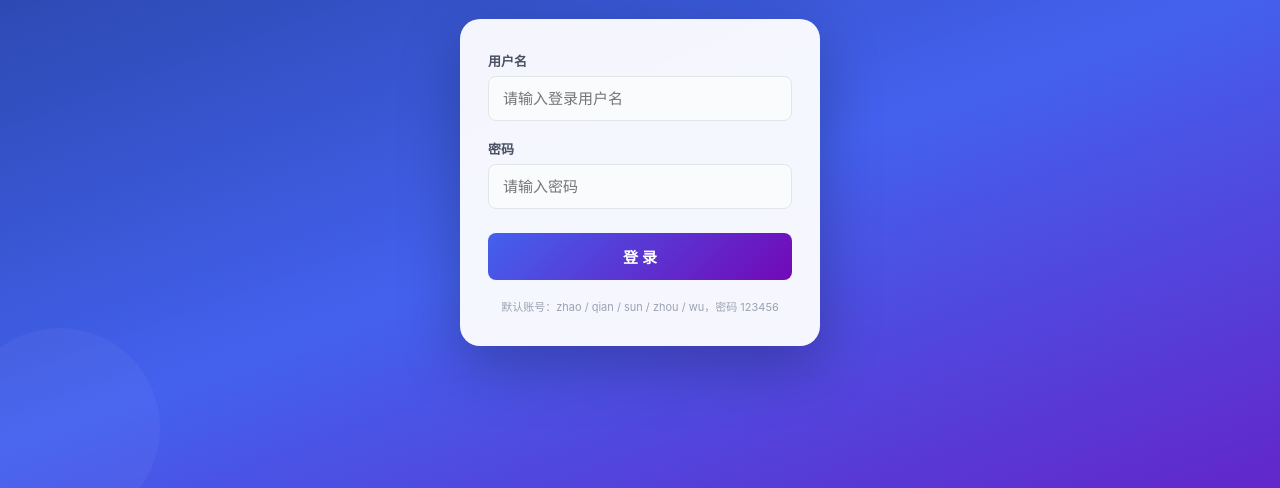
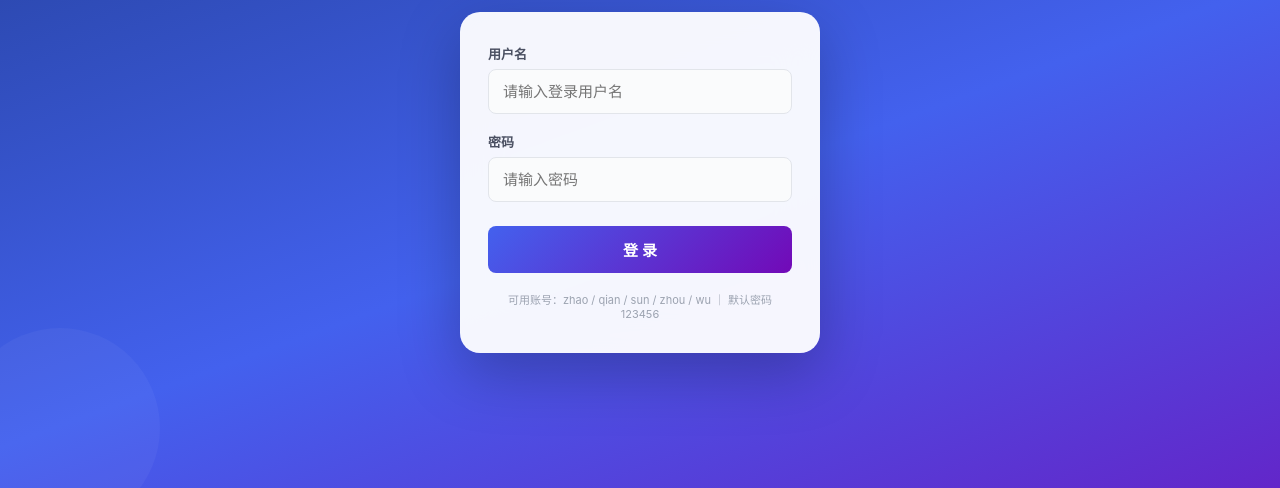
Before and after one commit to fendouxiaoqingnian2026/property-repair-system, a website: page mobile.html in a window 1280 px wide. Shown: the part 312-800 px from the top of the page. Drawn offline with Linux system fonts and the light colour scheme.

Commit message:
v3.58: 手机端登录页动态显示后台所有可用师傅账号
改进：
- 登录页 hint 不再写死默认账号，改为动态读取 localStorage 中所有技师
- 显示格式：可用账号：zhao / qian / sun / zhou / wu / xulei ｜ 默认密码 123456
- 登录失败时列出所有可用用户名
- 同浏览器下自动显示 PC 后台创建的自定义账号（如 xulei）

```diff
--- a/mobile.html
+++ b/mobile.html
@@ -145,7 +145,7 @@ input,select,textarea{font-family:inherit;font-size:inherit;}
     </div>
     <button class="btn-login" type="button" onclick="doLogin()">登  录</button>
     <div class="login-error" id="loginError"></div>
-    <div class="login-hint" id="loginHint">默认账号：zhao / qian / sun / zhou / wu，密码 123456</div>
+    <div class="login-hint"><span id="loginHint">加载中...</span></div>
   </div>
 </div>
 
@@ -306,7 +306,8 @@ async function doLogin() {
     const techs = getTechnicians();
     const tech = techs.find(function(t) { return t.username === username && t.password === hash; });
     if (!tech) {
-      errEl.textContent = '用户名或密码错误';
+      var availNames = techs.map(function(t){return t.username;}).join('、');
+      errEl.textContent = '用户名或密码错误（可用账号: ' + availNames + '）';
       errEl.style.display = 'block';
       return;
     }
@@ -715,6 +716,13 @@ function esc(s) {
   if (!existing) {
     saveFullData({ technicians: DEFAULT_TECHNICIANS, orders: [], fixedAssets: [], fixedAssetInspections: [] });
   }
+  // 动态显示可用技师账号
+  var techs = getTechnicians();
+  var hintEl = document.getElementById('loginHint');
+  if (hintEl) {
+    var names = techs.map(function(t){return t.username;}).join(' / ');
+    hintEl.textContent = '可用账号：' + names + ' ｜ 默认密码 123456';
+  }
   var tech = sessionStorage.getItem('_mobileTech');
   if (tech) {
     showApp();
```
